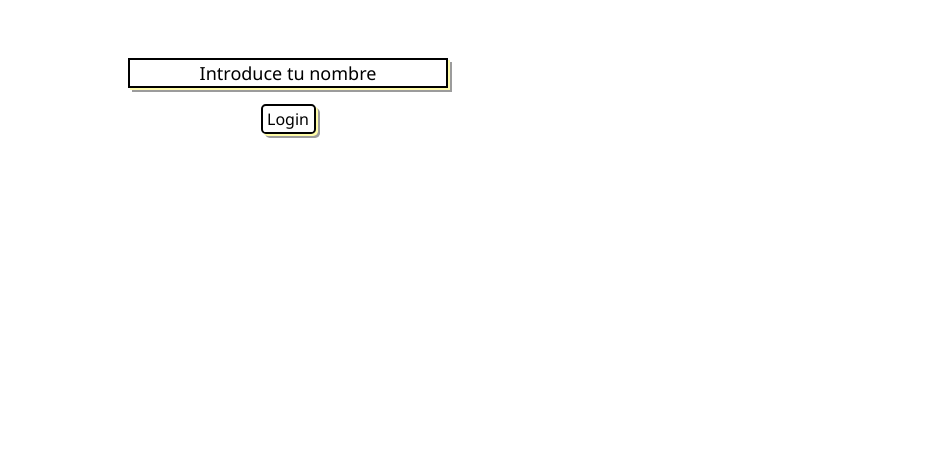
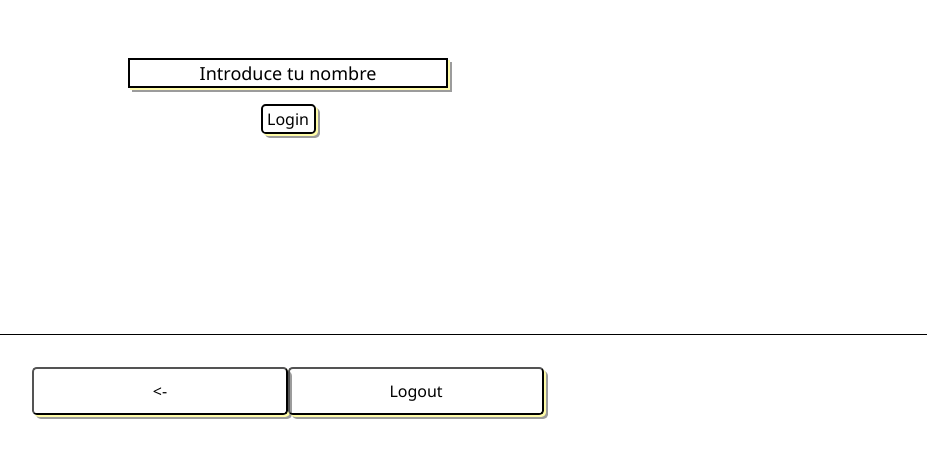
Before and after one commit to PabloTei/neoland-hubjuegos, a website built with Vite: page hub-project/index.html in a window 1280 px wide. Shown: the part 466-932 px from the top of the page, without its empty margins (352-1279 px from the left). Built offline with nearby package versions, Linux system fonts and the light colour scheme.

Commit message:
footer finalizado

```diff
--- a/hub-project/components/Footer/Footer.css
+++ b/hub-project/components/Footer/Footer.css
@@ -1,11 +1,10 @@
 footer {
-    min-height: 40vh;
+    min-height: 20vh;
     display: flex;
     justify-content: center;
-    align-items: center;
+    align-items: flex-start;
     position: relative;
-    border-bottom: 1px solid black;
-
+    border-top: 1px solid black;
 
 }
 
@@ -21,6 +20,7 @@ footer {
     border-radius: 0.3rem;
     border-color: black;
     padding: 0.7rem;
+    margin-top: 2rem;
 
 }
 
--- a/hub-project/main.js
+++ b/hub-project/main.js
@@ -24,7 +24,7 @@ export const initContent = (route) => {
 
 const header = document.querySelector("header");
 header.innerHTML = Header();
+
 Footer();
-
 changeColor();
 initContent("Login")
--- a/hub-project/pages/Hub/Hub.css
+++ b/hub-project/pages/Hub/Hub.css
@@ -61,6 +61,7 @@
     border-radius: 0.3rem;
     border-color: black;
     padding: 0.7rem;
+    margin-top: 2rem;
 
 
 }
```
